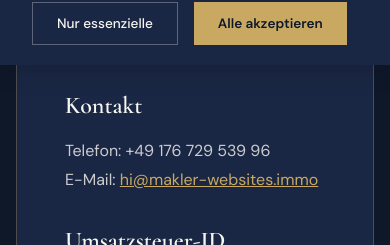
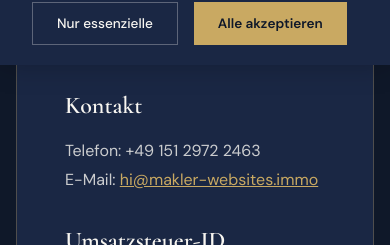
Before and after one commit to KIrun3000/ProMaklerWebsite, a Next.js app in the folder nextjs-app/: page /impressum in a window 390 px wide. Shown: the part 779-1024 px from the top of the page. Built offline with nearby package versions, Linux system fonts and the light colour scheme.

Commit message:
fix: update phone number to +4915129722463

```diff
--- a/nextjs-app/app/impressum/page.tsx
+++ b/nextjs-app/app/impressum/page.tsx
@@ -118,7 +118,7 @@ export default function Impressum() {
 
               <h2 style={h2Style}>Kontakt</h2>
               <p>
-                Telefon: +49 176 729 539 96
+                Telefon: +49 151 2972 2463
                 <br />
                 E-Mail:{" "}
                 <a href="mailto:hi@makler-websites.immo" style={{ color: "var(--gold)" }}>
--- a/nextjs-app/app/page.tsx
+++ b/nextjs-app/app/page.tsx
@@ -1424,7 +1424,7 @@ export default function Home() {
                   <polyline points="12 5 19 12 12 19"></polyline>
                 </svg>
               </a>
-              <a href="tel:+4917672953996" className="btn-secondary">
+              <a href="tel:+4915129722463" className="btn-secondary">
                 <svg
                   width="18"
                   height="18"
--- a/nextjs-app/components/SiteFooter.tsx
+++ b/nextjs-app/components/SiteFooter.tsx
@@ -113,7 +113,7 @@ export default function SiteFooter() {
                   <a href="mailto:hi@makler-websites.immo">hi@makler-websites.immo</a>
                 </li>
                 <li>
-                  <a href="tel:+4917672953996">+49 176 729 539 96</a>
+                  <a href="tel:+4915129722463">+49 151 2972 2463</a>
                 </li>
               </ul>
             </div>
```
